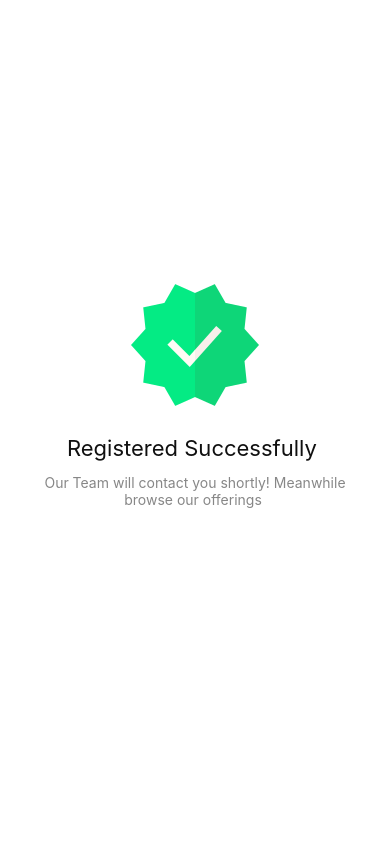
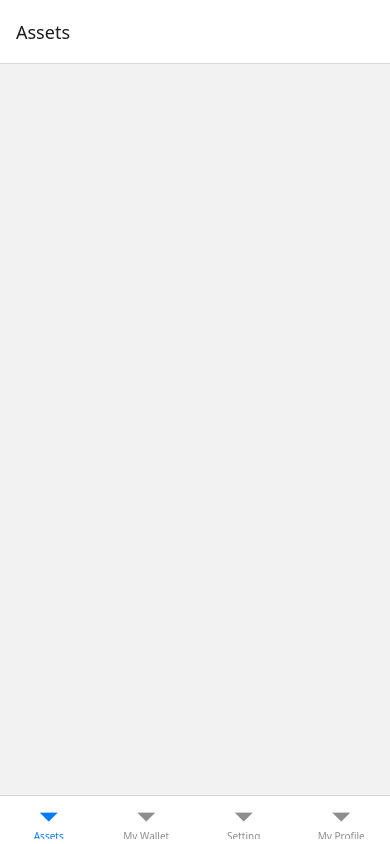
Before and after one commit to anandstephan/DriverApp, a React Native app: screen / in a window 390 px wide. Built offline with nearby package versions, Linux system fonts and the light colour scheme.

Commit message:
feat:bare minimum setup of bottom tab

```diff
--- a/App.tsx
+++ b/App.tsx
@@ -2,13 +2,14 @@ import { SafeAreaProvider, SafeAreaView } from 'react-native-safe-area-context';
 import Login from "./screens/auth/Login"
 import { NavigationContainer } from '@react-navigation/native';
 import Auth from './navigator/auth/Auth';
+import Main from './navigator/bottom/Main';
 
 const App = () =>{
 
 return       <NavigationContainer>
 <SafeAreaProvider>
   <SafeAreaView style={{flex:1}}>
-    <Auth/>
+    {true ?<Main/> :<Auth/>}
   </SafeAreaView>
 </SafeAreaProvider>
 </NavigationContainer>
--- /dev/null
+++ b/navigator/bottom/Main.tsx
@@ -0,0 +1,15 @@
+
+import { createBottomTabNavigator } from '@react-navigation/bottom-tabs';
+
+const Tab = createBottomTabNavigator();
+const Main = () =>{
+    return <Tab.Navigator
+        >
+          <Tab.Screen name="Assets" component={()=>{}} />
+          <Tab.Screen name="My Wallet" component={()=>{}} />
+          <Tab.Screen name="Setting" component={()=>{}} />
+          <Tab.Screen name="My Profile" component={()=>{}} />
+        </Tab.Navigator>
+}
+
+export default Main
--- a/package.json
+++ b/package.json
@@ -11,6 +11,7 @@
   },
   "dependencies": {
     "@react-native/new-app-screen": "0.80.0",
+    "@react-navigation/bottom-tabs": "^7.4.2",
     "@react-navigation/native": "^7.1.14",
     "@react-navigation/native-stack": "^7.3.21",
     "react": "19.1.0",
```
Also changed, not shown: 1 other file (tests, documents, lock files or other folders).
